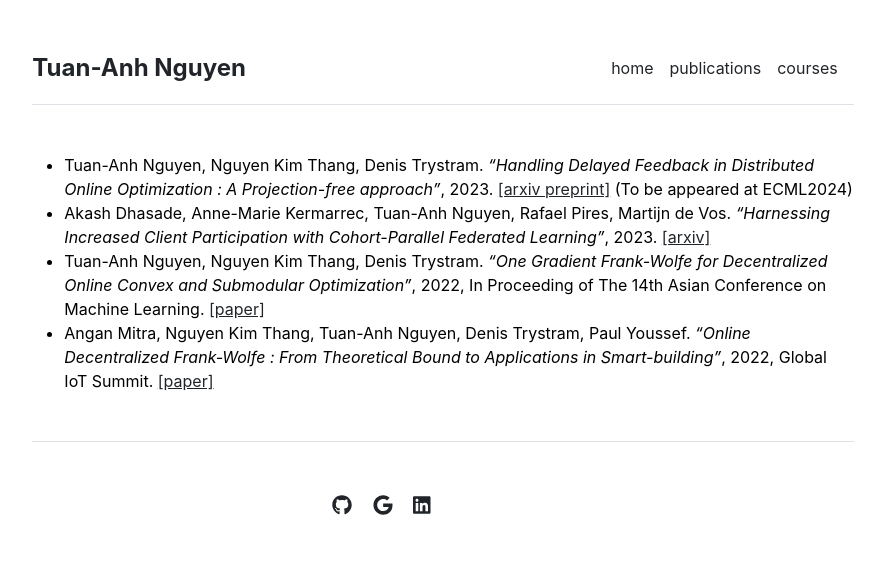
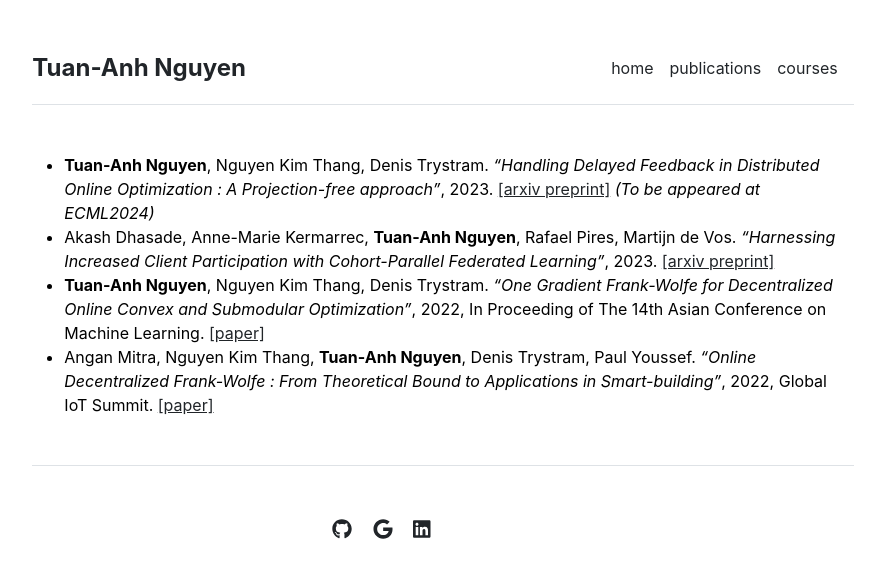
Before and after one commit to tuananhngh/tuananhngh.github.io, a Jekyll site: the page built from publications.md, in a window 1280 px wide. Shown: the top 578 px of the page, without its empty margins (197-1082 px from the left). Built offline with Jekyll 4.4.1, drawn with Linux system fonts in a browser that asks for light colours.

Commit message:
Update publications.md

```diff
--- a/publications.md
+++ b/publications.md
@@ -3,7 +3,7 @@ layout: publications
 title: "Publications"
 ---
 
-- Tuan-Anh Nguyen, Nguyen Kim Thang, Denis Trystram. *"Handling Delayed Feedback in Distributed Online Optimization : A Projection-free approach"*, 2023. [[arxiv preprint]](https://arxiv.org/abs/2402.02114) (To be appeared at ECML2024)
-- Akash Dhasade, Anne-Marie Kermarrec, Tuan-Anh Nguyen, Rafael Pires, Martijn de Vos. *"Harnessing Increased Client Participation with Cohort-Parallel Federated Learning"*, 2023. [[arxiv]](https://arxiv.org/abs/2405.15644)
-- Tuan-Anh Nguyen, Nguyen Kim Thang, Denis Trystram. *"One Gradient Frank-Wolfe for Decentralized Online Convex and Submodular Optimization"*, 2022, In Proceeding of The 14th Asian Conference on Machine Learning. [[paper]](https://proceedings.mlr.press/v189/nguyen23a.html)
-- Angan Mitra, Nguyen Kim Thang, Tuan-Anh Nguyen, Denis Trystram, Paul Youssef. *"Online Decentralized Frank-Wolfe : From Theoretical Bound to Applications in Smart-building"*, 2022, Global IoT Summit. [[paper]](https://link.springer.com/chapter/10.1007/978-3-031-20936-9_4#citeas)
+- **Tuan-Anh Nguyen**, Nguyen Kim Thang, Denis Trystram. *"Handling Delayed Feedback in Distributed Online Optimization : A Projection-free approach"*, 2023. [[arxiv preprint]](https://arxiv.org/abs/2402.02114) *(To be appeared at ECML2024)*
+- Akash Dhasade, Anne-Marie Kermarrec, **Tuan-Anh Nguyen**, Rafael Pires, Martijn de Vos. *"Harnessing Increased Client Participation with Cohort-Parallel Federated Learning"*, 2023. [[arxiv preprint]](https://arxiv.org/abs/2405.15644)
+- **Tuan-Anh Nguyen**, Nguyen Kim Thang, Denis Trystram. *"One Gradient Frank-Wolfe for Decentralized Online Convex and Submodular Optimization"*, 2022, In Proceeding of The 14th Asian Conference on Machine Learning. [[paper]](https://proceedings.mlr.press/v189/nguyen23a.html)
+- Angan Mitra, Nguyen Kim Thang, **Tuan-Anh Nguyen**, Denis Trystram, Paul Youssef. *"Online Decentralized Frank-Wolfe : From Theoretical Bound to Applications in Smart-building"*, 2022, Global IoT Summit. [[paper]](https://link.springer.com/chapter/10.1007/978-3-031-20936-9_4#citeas)
```
